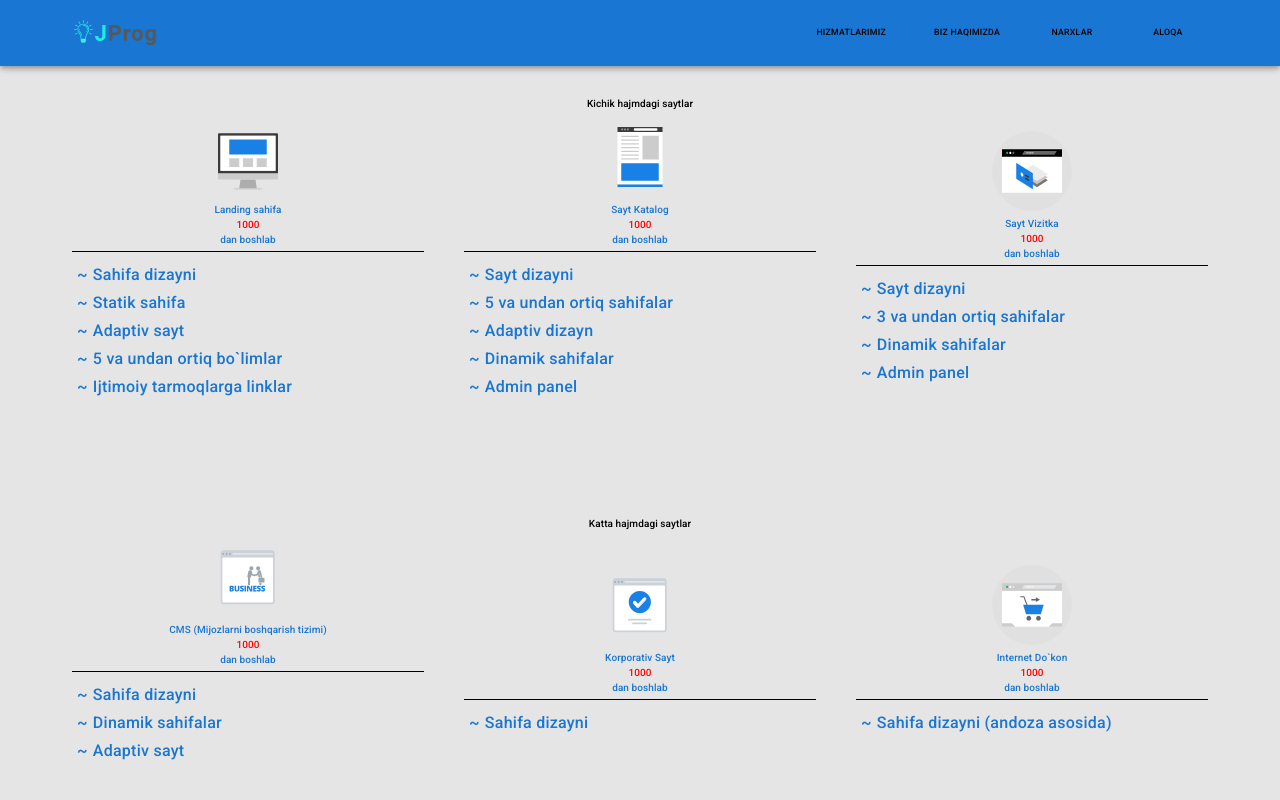
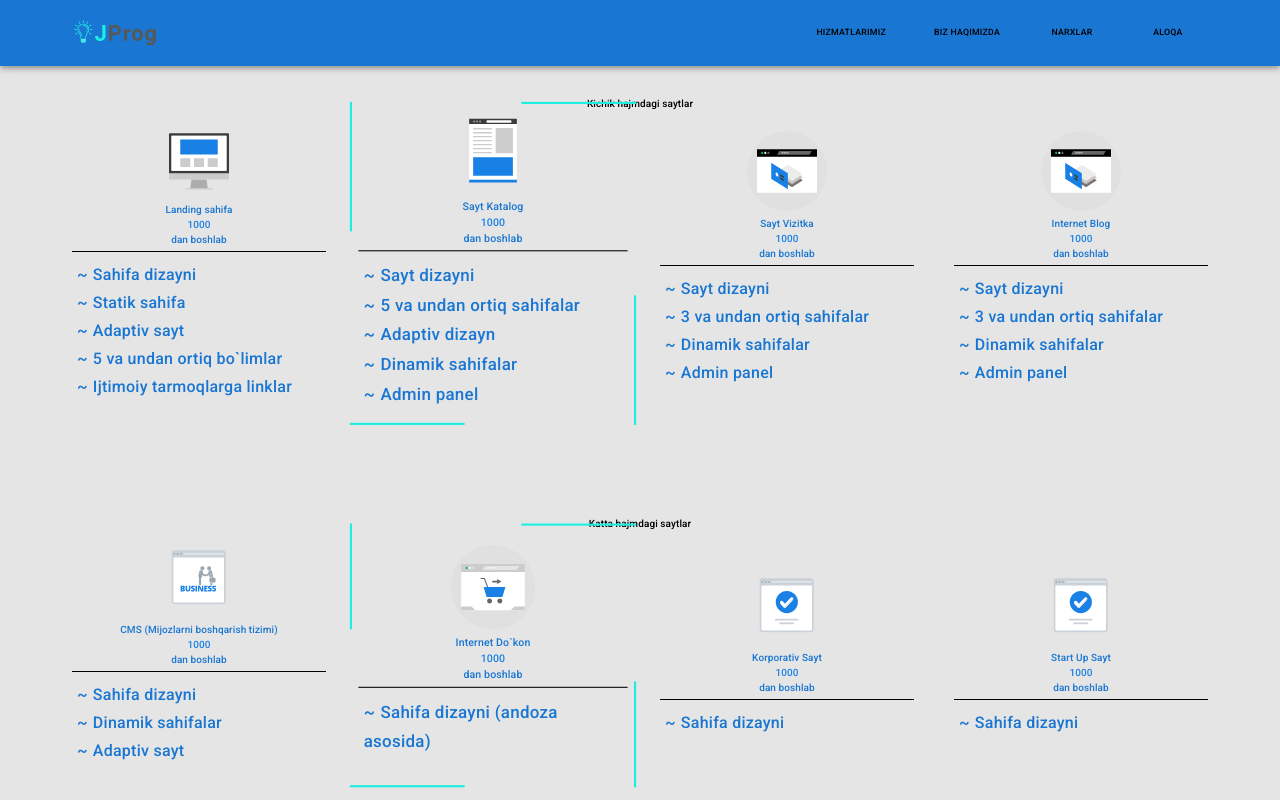
Before and after one commit to JProgDev/jprog_frontend, a Next.js app: page /prices in a window 1280 px wide. Shown: the top 800 px of the page. Built offline with nearby package versions, Linux system fonts and the light colour scheme.

Commit message:
adding services and styling Card copmonent for recommended service

```diff
--- a/components/common/Card/Card.jsx
+++ b/components/common/Card/Card.jsx
@@ -1,7 +1,21 @@
 import { Button } from "@mui/material";
+import Link from "next/link";
 
 import classNames from "./Card.module.scss";
 
-export const Card = ({ children }) => {
-  return <Button className={classNames.card}>{children}</Button>;
+export const Card = ({ children, className, href, active }) => {
+  return (
+    <Button
+      className={`${className} ${classNames.card} ${
+        active && classNames.active
+      }`}
+    >
+      {new Array(4).fill("").map((_, index) => (
+        <span key={index} className={classNames["border-line"]} />
+      ))}
+      <Link href={href}>
+        <a>{children}</a>
+      </Link>
+    </Button>
+  );
 };
--- a/components/common/Card/Card.module.scss
+++ b/components/common/Card/Card.module.scss
@@ -1,5 +1,7 @@
+$animation-duration: 2s;
+
 .card {
-  padding: 2.5rem;
+  padding: 2.5rem 1.5rem;
   align-items: unset;
   background-color: white;
   border: 0.5em;
@@ -17,3 +19,78 @@
     transform: scale(1.06);
   }
 }
+
+.active {
+  position: relative;
+  transform: scale(1.06);
+  border-radius: unset;
+
+  .border-line {
+    position: absolute;
+    inset: 0;
+    display: block;
+    box-sizing: border-box;
+    z-index: 100000;
+    &::before {
+      content: " ";
+      top: 0;
+      left: 0;
+      box-sizing: border-box;
+      position: absolute;
+      background: var(--jprog-skyblue);
+      width: 100%;
+      height: 2px;
+      animation: x-line-animate $animation-duration linear infinite;
+    }
+  }
+
+  .border-line:nth-child(odd)::before {
+    width: 2px;
+    height: 100%;
+    animation: y-line-animate $animation-duration linear infinite;
+  }
+  .border-line:nth-child(3),
+  .border-line:nth-child(4) {
+    transform: rotate(180deg);
+  }
+}
+
+@keyframes x-line-animate {
+  0% {
+    transform: scaleX(0);
+    transform-origin: left;
+  }
+  50% {
+    transform: scaleX(1);
+    transform-origin: left;
+  }
+  50.1% {
+    transform: scaleX(1);
+    transform-origin: right;
+  }
+
+  100% {
+    transform: scaleX(0);
+    transform-origin: right;
+  }
+}
+
+@keyframes y-line-animate {
+  0% {
+    transform: scaleY(0);
+    transform-origin: bottom;
+  }
+  50% {
+    transform: scaleY(1);
+    transform-origin: bottom;
+  }
+  50.1% {
+    transform: scaleY(1);
+    transform-origin: top;
+  }
+
+  100% {
+    transform: scaleY(0);
+    transform-origin: top;
+  }
+}
--- a/components/common/Price/Price.jsx
+++ b/components/common/Price/Price.jsx
@@ -5,11 +5,16 @@ import Card from "../Card";
 
 import classNames from "./Price.module.scss";
 
-export const Price = ({ imgUrl, id, title, price, features }) => {
+export const Price = ({
+  imgUrl,
+  id,
+  title,
+  price,
+  features,
+  active = false,
+}) => {
   return (
-    <Card>
-      <Link href={`/prices/${id}`}>
-        <a>
+    <Card active={active} href={`/prices/${id}`}>
       <div>
         <Avatar imgUrl={imgUrl} alt={title} />
       </div>
@@ -29,8 +34,6 @@ export const Price = ({ imgUrl, id, title, price, features }) => {
             </li>
           ))}
       </ul>
-        </a>
-      </Link>
     </Card>
   );
 };
--- a/components/common/Price/Price.module.scss
+++ b/components/common/Price/Price.module.scss
@@ -6,7 +6,7 @@
 .price {
   font-size: 3rem;
   line-height: 100%;
-  color: red;
+  color: var(--jprog-blue);
 }
 
 .features {
@@ -29,6 +29,6 @@
 .line {
   height: 1px;
   width: 100%;
-  margin: .4rem auto;
+  margin: 0.4rem auto;
   background-color: black;
 }
--- a/pages/api/service.js
+++ b/pages/api/service.js
@@ -1,3 +1,8 @@
+// landing vizitka catalog blog
+// cms eCommerce corporate service
+
+let id = 0;
+
 export const services = {
   small: [
     {
@@ -6,7 +11,7 @@ export const services = {
       description:
         "Biznesingizni dunyoga tanitish uchun landing sahifa yarating",
       outsource: false,
-      id: "1",
+      id: String(++id),
       price: 1000,
       features: [
         "Sahifa dizayni",
@@ -21,7 +26,7 @@ export const services = {
       title: "Sayt Katalog",
       description: "Mijozlarga hizmatlar taklifini internetda yarating",
       outsource: false,
-      id: "2",
+      id: String(++id),
       price: 1000,
       features: [
         "Sayt dizayni",
@@ -37,7 +42,22 @@ export const services = {
       description:
         "Mahsulotlar sotuv tizimlarini avtomatlashtirish uchun internet do`konlar yarating",
       outsource: false,
-      id: "3",
+      id: String(++id),
+      price: 1000,
+      features: [
+        "Sayt dizayni",
+        "3 va undan ortiq sahifalar",
+        "Dinamik sahifalar",
+        "Admin panel",
+      ],
+    },
+    {
+      imgUrl: "/images/services/vizitka.svg",
+      title: "Internet Blog",
+      description:
+        "Mahsulotlar sotuv tizimlarini avtomatlashtirish uchun internet do`konlar yarating",
+      outsource: false,
+      id: String(++id),
       price: 1000,
       features: [
         "Sayt dizayni",
@@ -54,18 +74,9 @@ export const services = {
       description:
         "CMS orqali mijozlaringiz bilan yanada samarali aloqa qiling",
       outsource: false,
-      id: "4",
+      id: String(++id),
       price: 1000,
       features: ["Sahifa dizayni", "Dinamik sahifalar", "Adaptiv sayt"],
-    },
-    {
-      imgUrl: "/images/services/corporate.svg",
-      title: "Korporativ Sayt",
-      description: "O`z biznesingizni avtomatlashtirish uchun yana bir qadam",
-      outsource: false,
-      id: "5",
-      price: 1000,
-      features: ["Sahifa dizayni"],
     },
     {
       imgUrl: "/images/services/market.svg",
@@ -73,9 +84,27 @@ export const services = {
       description:
         "Mahsulotlar sotuv tizimini avtomatlashtirish uchun internet do`konlar yarating",
       outsource: false,
-      id: "6",
+      id: String(++id),
       price: 1000,
       features: ["Sahifa dizayni (andoza asosida)"],
+    },
+    {
+      imgUrl: "/images/services/corporate.svg",
+      title: "Korporativ Sayt",
+      description: "O`z biznesingizni avtomatlashtirish uchun yana bir qadam",
+      outsource: false,
+      id: String(++id),
+      price: 1000,
+      features: ["Sahifa dizayni"],
+    },
+    {
+      imgUrl: "/images/services/corporate.svg",
+      title: "Start Up Sayt",
+      description: "O`z biznesingizni avtomatlashtirish uchun yana bir qadam",
+      outsource: false,
+      id: String(++id),
+      price: 1000,
+      features: ["Sahifa dizayni"],
     },
   ],
   additional: [
@@ -84,35 +113,35 @@ export const services = {
       title: "Logo & Brend dizayn",
       description: "Telegram platformasida shaxsiy botingizga ega bo`ling",
       outsource: true,
-      id: "7",
+      id: String(++id),
     },
     {
       imgUrl: "/images/services/google.png",
       title: "Kontekst Reklamma",
       description: "Google va Yandex orqali o`z biznesingizni reklamma qiling",
       outsource: true,
-      id: "8",
+      id: String(++id),
     },
     {
       imgUrl: "/images/services/copywriting.svg",
       title: "Kopyrayting",
       description: "Mahsulotlaringiz uchun sotuvchi matnlar tuzish",
       outsource: true,
-      id: "9",
+      id: String(++id),
     },
     {
       imgUrl: "/images/services/smm.png",
       title: "SMM",
       description: "Biznesingiz dizaynini biz bilan shakllantiring",
       outsource: true,
-      id: "10",
+      id: String(++id),
     },
     {
       imgUrl: "/images/services/bot.svg",
       title: "Telegram Bot",
       description: "Telegram platformasida shaxsiy botingizga ega bo`ling",
       outsource: false,
-      id: "11",
+      id: String(++id),
       price: 1000,
       features: ["Sahifa dizayni (andoza asosida)"],
     },
--- a/pages/prices/index.jsx
+++ b/pages/prices/index.jsx
@@ -20,8 +20,8 @@ const PricesPage = ({ services, additionalInsideServices }) => {
           </Typography>
           <Grid container className="mb-5" direction="row" spacing={3}>
             {services.small.map((service, index) => (
-              <Grid item md={4} key={index}>
-                <Price key={index} {...service} />
+              <Grid item md={3} key={index}>
+                <Price active={index == 1} key={index} {...service} />
               </Grid>
             ))}
           </Grid>
@@ -30,8 +30,8 @@ const PricesPage = ({ services, additionalInsideServices }) => {
           </Typography>
           <Grid container className="mb-5" direction="row" spacing={3}>
             {services.big.map((service, index) => (
-              <Grid item md={4} key={index}>
-                <Price key={index} {...service} />
+              <Grid item md={3} key={index}>
+                <Price active={index == 1} key={index} {...service} />
               </Grid>
             ))}
           </Grid>
@@ -40,8 +40,8 @@ const PricesPage = ({ services, additionalInsideServices }) => {
           </Typography>
           <Grid container className="mb-5" direction="row" spacing={3}>
             {additionalInsideServices.map((service, index) => (
-              <Grid item md={4} key={index}>
-                <Price key={index} {...service} />
+              <Grid item md={3} key={index}>
+                <Price active={index == 1} key={index} {...service} />
               </Grid>
             ))}
           </Grid>
```
Also changed, not shown: components/common/Service/Service.jsx (+5 -9 lines), pages/index.jsx (+8 -4 lines). Lines whose indentation alone changed are shown as unchanged.
